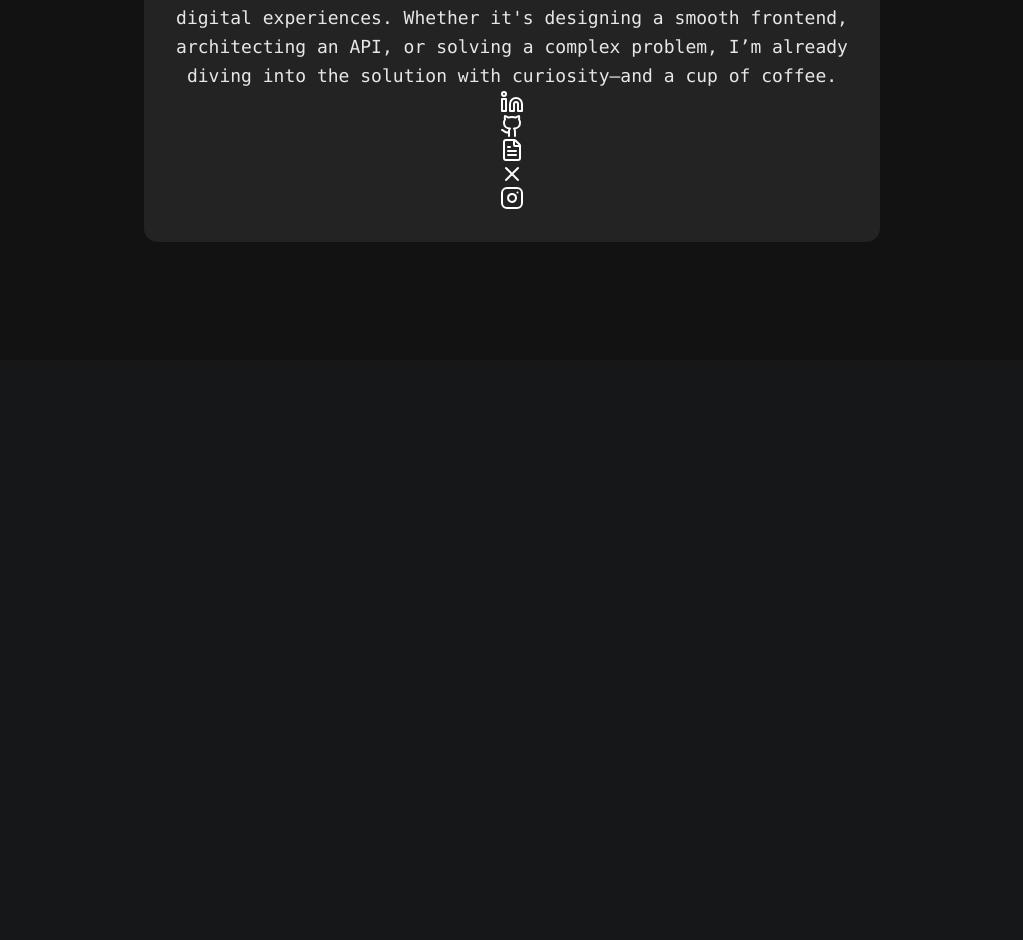
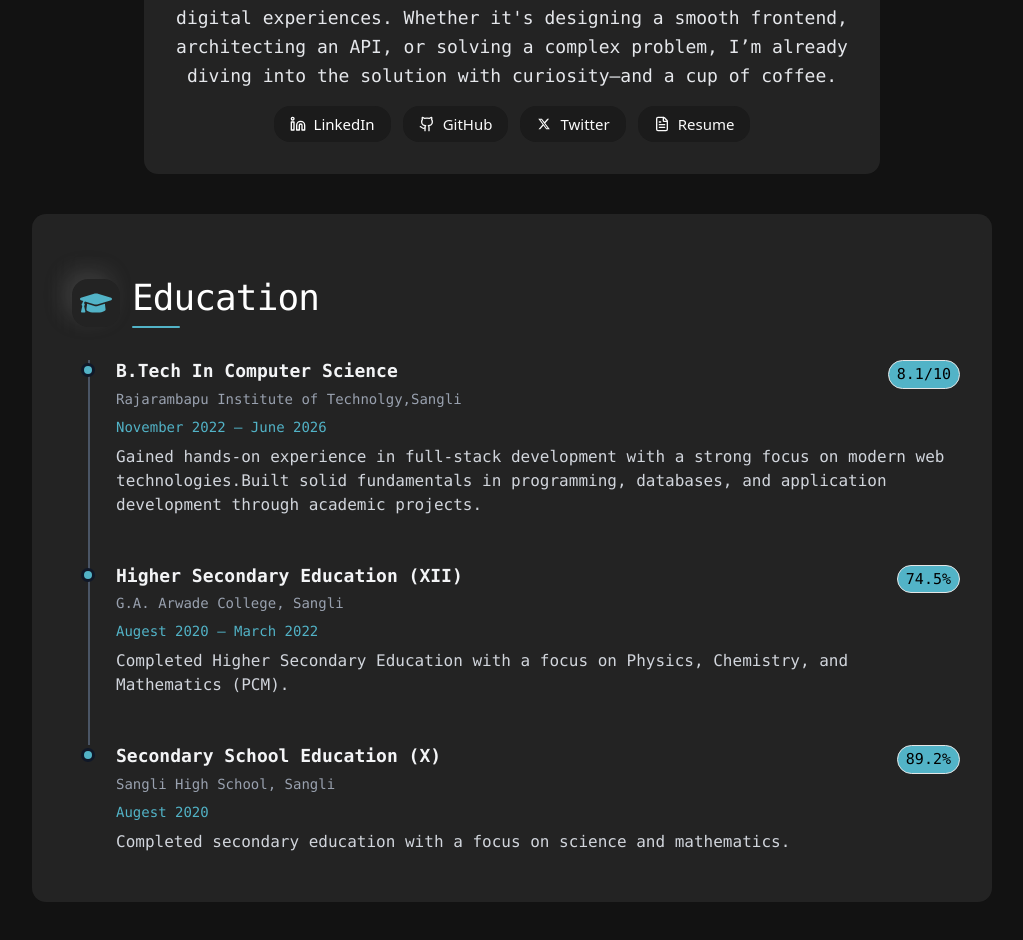
Before and after one commit to rahul24salunke/portfolioo, a React (Vite) app: page / in a window 1280 px wide. Shown: the part 440-1380 px from the top of the page, without its empty margins (128-1151 px from the left). Before the commit the page ends 800 px from the top, so only its background shows below. Built offline with nearby package versions, Linux system fonts and the light colour scheme.

Commit message:
education section update

```diff
--- a/package.json
+++ b/package.json
@@ -17,6 +17,7 @@
     "lucide-react": "^0.555.0",
     "react": "^19.2.0",
     "react-dom": "^19.2.0",
+    "react-icons": "^5.5.0",
     "tailwind-merge": "^3.4.0",
     "tailwindcss": "^4.1.17"
   },
--- a/src/App.jsx
+++ b/src/App.jsx
@@ -5,14 +5,16 @@ import './App.css'
 import { Button } from './components/ui/button'
 import Navbar from './component/Navbar/Navbar'
 import Home from './component/Body/Home'
+import Education from './component/Body/Education'
 
 
 function App() {
   return (
     <>
-     <div className=' flex flex-col bg-[#121212] items-center min-h-screen'>
+     <div className=' flex flex-col bg-[#121212] items-center min-h-screen '>
       <Navbar />
       <Home />
+      <Education />
      </div>
     </>
   )
--- /dev/null
+++ b/src/component/Body/Education.jsx
@@ -0,0 +1,111 @@
+import { Badge } from '@/components/ui/badge';
+import React from 'react'
+import { FaGraduationCap } from "react-icons/fa";
+const timelineData = [
+    {
+        id: 1,
+        title: 'B.Tech In Computer Science ',
+        institution: 'Rajarambapu Institute of Technolgy,Sangli',
+        period: 'November 2022 – June 2026',
+        description: 'Gained hands-on experience in full-stack development with a strong focus on modern web technologies.Built solid fundamentals in programming, databases, and application development through academic projects.',
+        Result: '8.1/10'
+    },
+    {
+        id: 2,
+        title: 'Higher Secondary Education (XII)',
+        institution: 'G.A. Arwade College, Sangli',
+        period: 'Augest 2020 – March 2022',
+        description: 'Completed Higher Secondary Education with a focus on Physics, Chemistry, and Mathematics (PCM).',
+        Result: '74.5%'
+    },
+    {
+        id: 3,
+        title: 'Secondary School Education (X)',
+        institution: 'Sangli High School, Sangli',
+        period: 'Augest 2020',
+        description: 'Completed secondary education with a focus on science and mathematics.',
+        Result: '89.2%'
+    },
+];
+const TimelineItem = ({ item, isLast }) => {
+    return (
+        <div className={`relative ${!isLast ? 'pb-8' : ''}`}>
+            {/* Vertical Line Connector (Hidden on the last item) */}
+            {!isLast && (
+                <div
+                    className="absolute top-0 left-2 w-0.5 bg-gray-600 h-full"
+                    aria-hidden="true"
+                />
+            )}
+
+            {/* Timeline Dot/Point */}
+            <div className="absolute left-1 top-1.5 h-2 w-2 rounded-full bg-[#52B3C7] ring-3 ring-gray-900 z-10" />
+
+            {/* Content Block */}
+            <div className="ml-8 pl-1 pb-4">
+                {/* Title and Institution */}
+                <div className='flex justify-between'>
+                    <div>
+                        <h3 className="text-lg font-mono font-bold text-gray-100 mb-1 leading-tight">{item.title}</h3>
+                    </div>
+                    <Badge variant={"outline"} className='bg-[#52B3C7] text-black font-mono px-2 text-[15px]'>{item.Result}</Badge>
+                </div>
+                <p className="text-sm text-gray-400 mb-2 font-mono">
+                    {item.institution}
+                </p>
+
+                {/* Period (Highlighted in blue) */}
+                <p className="text-[#52B3C7] text-sm font-mono mb-2">
+                    {item.period}
+                </p>
+
+                {/* Description */}
+                <p className="text-gray-300  text-base font-mono">
+                    {item.description}
+                </p>
+            </div>
+        </div>
+    );
+};
+
+const Education = () => {
+    return (
+        <div className="max-w-5xl mt-10 rounded-xl flex flex-col items-center bg-[#38383878] backdrop-blur-xl p-8 text-white mb-10">
+            <div className="w-full max-w-4xl pt-8">
+
+                {/* Section Header with Icon */}
+                {/* The icon is aligned to the left using negative margin to sit on the same vertical axis as the timeline dots. */}
+                <div className="mb-8 flex items-center pl-4">
+
+                    {/* Icon (Stylized Cube - aligned to the timeline axis) */}
+                    <div className="text-[#52B3C7] flex-shrink-0 -ml-2 mr-3">
+                        <div className=' rounded-2xl p-2 shadow-[-8px_-8px_20px_rgba(128,128,128,0.25)]'>
+                            <FaGraduationCap className="h-8 w-8"/>
+                        </div>
+                    </div>
+
+                    <div>
+                        <h1 className="text-4xl font-mono  text-white tracking-tight">
+                            Education
+                        </h1>
+                        <div className="h-0.5 w-12 bg-[#52B3C7] mt-2 rounded-full" />
+                    </div>
+                </div>
+
+                {/* Timeline Container */}
+                <div className="relative pl-4">
+                    {timelineData.map((item, index) => (
+                        <TimelineItem
+                            key={item.id}
+                            item={item}
+                            isLast={index === timelineData.length - 1}
+                        />
+                    ))}
+                </div>
+
+            </div>
+        </div>
+    )
+}
+
+export default Education
--- a/src/component/Body/Home.jsx
+++ b/src/component/Body/Home.jsx
@@ -1,4 +1,5 @@
-import { FileText, Github, Instagram, Linkedin, X } from 'lucide-react'
+import { Button } from '@/components/ui/button'
+import { FileText, Github, Instagram, Linkedin, Twitter, X } from 'lucide-react'
 import React from 'react'
 
 const Home = () => {
@@ -27,11 +28,62 @@ const Home = () => {
                 Whether it's designing a smooth frontend, architecting an API, or solving a complex problem,
                 I’m already diving into the solution with curiosity—and a cup of coffee.
             </p>
-            <Linkedin/>
-            <Github/>
-            <FileText/>
-            <X/>
-            <Instagram/>
+            {/* Social Buttons */}
+            <div className="flex gap-3 mt-4">
+                {/* LinkedIn */}
+                <Button className="rounded-2xl px-4 py-2 bg-[#1b1b1b] transition-all duration-300">
+                    <a
+                        href="https://www.linkedin.com/in/rahulsalunke24/"
+                        target='_blank'
+                        className="flex items-center gap-2 text-white hover:text-[#52B3C7] hover:scale-110 hover:shadow-[0_0_12px_rgba(10,102,194,0.5)] transition-all duration-300"
+                    >
+                        <Linkedin size={18} className="transition-all duration-300" />
+                        <span className="text-[15px] font-medium">LinkedIn</span>
+                    </a>
+                </Button>
+
+                {/* GitHub */}
+                <Button className="rounded-2xl px-4 py-2 bg-[#1b1b1b] transition-all duration-300">
+                    <a
+                        href="https://github.com/rahul24salunke"
+                        target='_blank'
+                        className="flex items-center gap-2 hover:text-[#52B3C7] hover:scale-110 hover:shadow-[0_0_12px_rgba(10,102,194,0.5)] transition-all duration-300"
+                    >
+                        <Github size={18} className="transition-all duration-300" />
+                        <span className="text-[15px] font-medium">GitHub</span>
+                    </a>
+                </Button>
+
+                {/* Twitter / X */}
+                <Button className="rounded-2xl px-4 py-2 bg-[#1b1b1b] transition-all duration-300">
+                    <a
+                        href="https://x.com/rahul2salunke"
+                        target='_blank'
+                        className="flex items-center gap-2 hover:text-[#52B3C7] hover:scale-110 hover:shadow-[0_0_12px_rgba(10,102,194,0.5)] transition-all duration-300"
+                    >
+                        <svg
+                            xmlns="http://www.w3.org/2000/svg"
+                            viewBox="0 0 640 640"
+                            className="w-[18px] h-[18px] transition-all duration-300"
+                            fill="currentColor"
+                        >
+                            <path d="M453.2 112L523.8 112L369.6 288.2L551 528L409 528L297.7 382.6L170.5 528L99.8 528L264.7 339.5L90.8 112L236.4 112L336.9 244.9L453.2 112zM428.4 485.8L467.5 485.8L215.1 152L173.1 152L428.4 485.8z" />
+                        </svg>
+                        <span className="text-[15px] font-medium">Twitter</span>
+                    </a>
+                </Button>
+
+                {/* Resume */}
+                <Button className="rounded-2xl px-4 py-2 bg-[#1b1b1b] transition-all duration-300">
+                    <a href="/RahulSalunke.pdf"
+                        target='_blank'
+                        className="flex items-center gap-2 hover:text-[#52B3C7] hover:scale-110 hover:shadow-[0_0_12px_rgba(10,102,194,0.5)] transition-all duration-300"
+                    >
+                        <FileText size={18} className="transition-all duration-300" />
+                        <span className="text-[15px] font-medium">Resume</span>
+                    </a>
+                </Button>
+            </div>
         </div>
 
     )
--- /dev/null
+++ b/src/components/ui/badge.jsx
@@ -0,0 +1,44 @@
+import * as React from "react"
+import { Slot } from "@radix-ui/react-slot"
+import { cva } from "class-variance-authority";
+
+import { cn } from "@/lib/utils"
+
+const badgeVariants = cva(
+  "inline-flex items-center justify-center rounded-full border px-2 py-0.5 text-xs font-medium w-fit whitespace-nowrap shrink-0 [&>svg]:size-3 gap-1 [&>svg]:pointer-events-none focus-visible:border-ring focus-visible:ring-ring/50 focus-visible:ring-[3px] aria-invalid:ring-destructive/20 dark:aria-invalid:ring-destructive/40 aria-invalid:border-destructive transition-[color,box-shadow] overflow-hidden",
+  {
+    variants: {
+      variant: {
+        default:
+          "border-transparent bg-primary text-primary-foreground [a&]:hover:bg-primary/90",
+        secondary:
+          "border-transparent bg-secondary text-secondary-foreground [a&]:hover:bg-secondary/90",
+        destructive:
+          "border-transparent bg-destructive text-white [a&]:hover:bg-destructive/90 focus-visible:ring-destructive/20 dark:focus-visible:ring-destructive/40 dark:bg-destructive/60",
+        outline:
+          "text-foreground [a&]:hover:bg-accent [a&]:hover:text-accent-foreground",
+      },
+    },
+    defaultVariants: {
+      variant: "default",
+    },
+  }
+)
+
+function Badge({
+  className,
+  variant,
+  asChild = false,
+  ...props
+}) {
+  const Comp = asChild ? Slot : "span"
+
+  return (
+    <Comp
+      data-slot="badge"
+      className={cn(badgeVariants({ variant }), className)}
+      {...props} />
+  );
+}
+
+export { Badge, badgeVariants }
```
Also changed, not shown: 2 other files (tests, documents, lock files or other folders).
